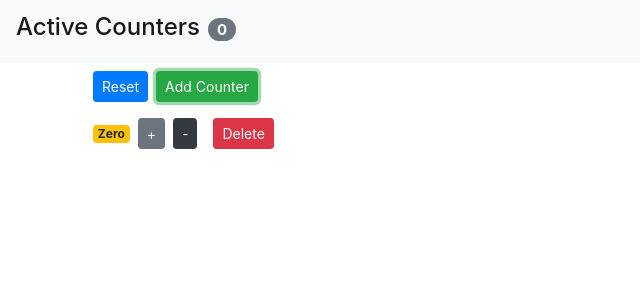
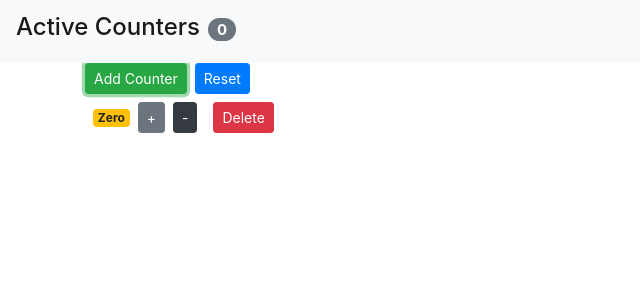
Before and after one commit to antiformio/react-simple-app, a React (Create React App) app: page / in a window 1280 px wide. Both pictures are taken after a click on the button "Add Counter". Shown: the top 300 px of the page, without its empty margins (0-640 px from the left). Built offline with nearby package versions, Linux system fonts and the light colour scheme.

Commit message:
Added show or hide Reset button depending on wether there are any counters

```diff
--- a/src/components/counters.jsx
+++ b/src/components/counters.jsx
@@ -1,4 +1,4 @@
-import React from "react";
+import React, { useState, useEffect } from "react";
 import Counter from "./counter";
 import "../Counters.css";
 
@@ -10,14 +10,29 @@ function Counters({
   onReset,
   onAdd,
 }) {
+  const [showHideReset, setShowHideReset] = useState(false);
+
+  // Show Hide the reset button depending of the existence of counters
+  useEffect(() => {
+    if (counters.length > 0) setShowHideReset(true);
+    else setShowHideReset(false);
+  });
+
   return (
     <div className="counters">
-      <button onClick={() => onReset()} className="btn btn-primary btn-sm m-2">
-        Reset
-      </button>
       <button onClick={() => onAdd()} className="btn btn-success btn-sm">
         Add Counter
       </button>
+
+      {showHideReset && (
+        <button
+          onClick={() => onReset()}
+          className="btn btn-primary btn-sm ml-2"
+        >
+          Reset
+        </button>
+      )}
+
       {counters.map((counter) => (
         <Counter
           key={counter.id}
```
